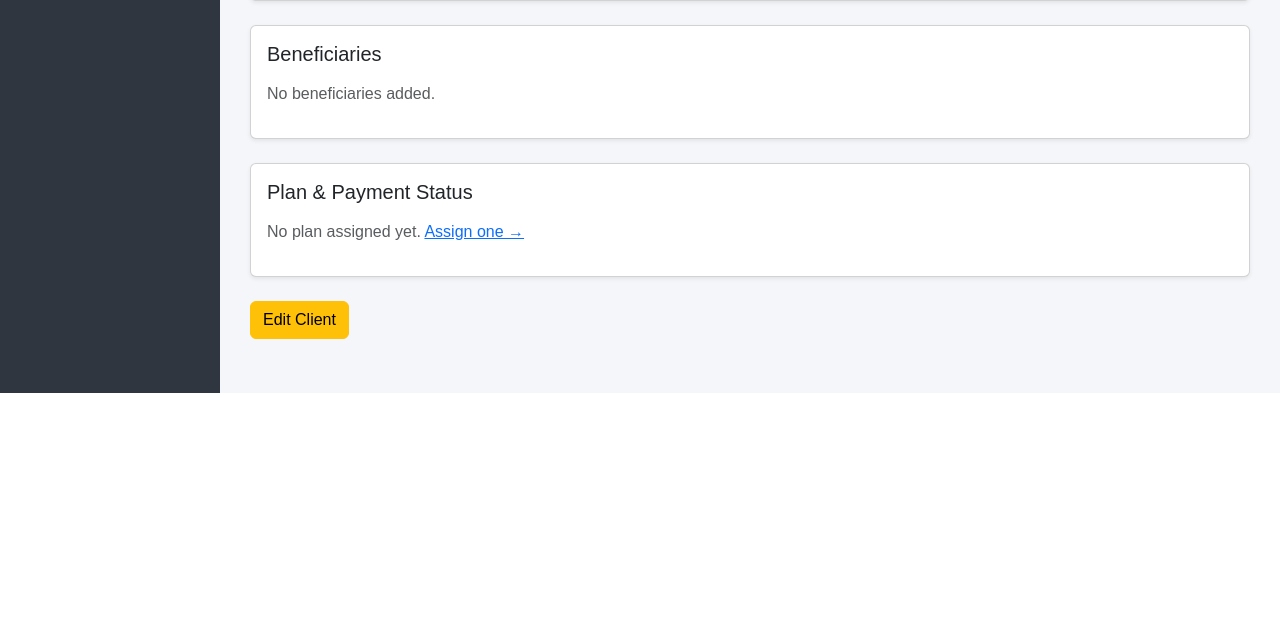
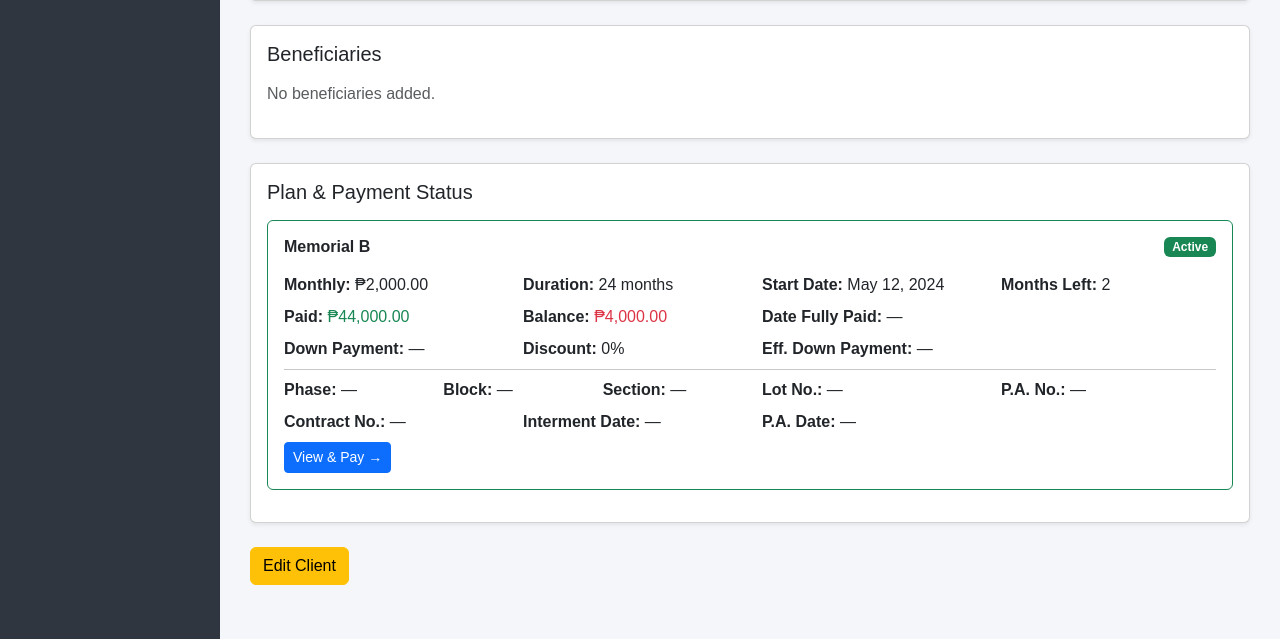
Before and after one commit to Mito2399/GG, a Django app: page /client-details/1/ in a window 1280 px wide. Shown: the part 585-1224 px from the top of the page. Before the commit the page ends 978 px from the top, so only its background shows below. Run offline with Django 5.2, Linux system fonts and the light colour scheme; a user stored in the database is signed in; data comes from the database, SQL or seed files in the repository.

Commit message:
Update client-details.html

```diff
--- a/GG/app/templates/app/client-details.html
+++ b/GG/app/templates/app/client-details.html
@@ -12,7 +12,6 @@
   </div>
 </div>
 
-<!-- Print header -->
 <div class="print-only mb-3">
   <h5>Green Garden — Client Profile</h5>
   <small>Printed: <span id="client-print-date"></span></small><hr>
@@ -76,124 +75,122 @@
   {% endif %}
 </div></div>
 
-<!-- Plan & Payment Status -->
+<!-- Plan & Payment Status — all plans -->
 <div class="card shadow-sm mb-4"><div class="card-body">
-  <h5 class="mb-3">Plan &amp; Payment Status</h5>
-  {% if client_status and client_status.plan != "No Plan" %}
-
-  <!-- Status badge -->
-  <div class="mb-3">
-    {% if client_status.is_cancelled %}
-      <span class="badge bg-danger fs-6">Cancelled</span>
-    {% elif client_status.status %}
-      <span class="badge bg-success fs-6">Active</span>
-    {% else %}
-      <span class="badge bg-secondary fs-6">Completed</span>
+  <div class="d-flex justify-content-between align-items-center mb-3">
+    <h5 class="mb-0">Plan &amp; Payment Status</h5>
+    {% if all_statuses.count > 1 %}
+    <span class="badge bg-info text-dark">{{ all_statuses.count }} plans</span>
     {% endif %}
   </div>
 
-  <!-- Core plan details -->
+  {% if all_statuses %}
+    {% for cs in all_statuses %}
+    <div class="border rounded p-3 mb-3
+      {% if cs.is_cancelled %}border-danger{% elif cs.status %}border-success{% else %}border-secondary{% endif %}">
+
+      <!-- Plan header -->
+      <div class="d-flex justify-content-between align-items-center mb-3">
+        <h6 class="mb-0 fw-bold">{{ cs.plan }}</h6>
+        {% if cs.is_cancelled %}
+          <span class="badge bg-danger">Cancelled</span>
+        {% elif cs.status %}
+          <span class="badge bg-success">Active</span>
+        {% else %}
+          <span class="badge bg-secondary">Completed</span>
+        {% endif %}
+      </div>
+
+      <!-- Core details -->
       <div class="row mb-2">
-    <div class="col-md-3"><strong>Plan:</strong> {{ client_status.plan }}</div>
-    <div class="col-md-3"><strong>Monthly:</strong> ₱{{ client_status.monthly_payment|floatformat:2|intcomma }}</div>
-    <div class="col-md-3"><strong>Duration:</strong> {{ client_status.duration }} months</div>
-    <div class="col-md-3"><strong>Start Date:</strong> {{ client_status.start_date }}</div>
+        <div class="col-md-3"><strong>Monthly:</strong> ₱{{ cs.monthly_payment|floatformat:2|intcomma }}</div>
+        <div class="col-md-3"><strong>Duration:</strong> {{ cs.duration }} months</div>
+        <div class="col-md-3"><strong>Start Date:</strong> {{ cs.start_date }}</div>
+        <div class="col-md-3"><strong>Months Left:</strong> {{ cs.months_remaining }}</div>
       </div>
       <div class="row mb-2">
-    <div class="col-md-3"><strong>Months Left:</strong> {{ client_status.months_remaining }}</div>
-    <div class="col-md-3"><strong>Paid:</strong> <span class="text-success">₱{{ client_status.paid_balance|floatformat:2|intcomma }}</span></div>
-    <div class="col-md-3"><strong>Balance:</strong> <span class="text-danger">₱{{ client_status.balance|floatformat:2|intcomma }}</span></div>
+        <div class="col-md-3"><strong>Paid:</strong> <span class="text-success">₱{{ cs.paid_balance|floatformat:2|intcomma }}</span></div>
+        <div class="col-md-3"><strong>Balance:</strong> <span class="text-danger">₱{{ cs.balance|floatformat:2|intcomma }}</span></div>
         <div class="col-md-3">
           <strong>Date Fully Paid:</strong>
-      {% if client_status.date_fully_paid %}
-        <span class="text-success">{{ client_status.date_fully_paid }}</span>
+          {% if cs.date_fully_paid %}<span class="text-success">{{ cs.date_fully_paid }}</span>{% else %}—{% endif %}
+        </div>
+      </div>
+
+      <!-- Down payment -->
+      <div class="row mb-2">
+        <div class="col-md-3">
+          <strong>Down Payment:</strong>
+          {% if cs.down_payment %}₱{{ cs.down_payment|floatformat:2|intcomma }}{% else %}—{% endif %}
+        </div>
+        <div class="col-md-3">
+          <strong>Discount:</strong>
+          {% if cs.discount_percent %}{{ cs.discount_percent }}%{% else %}0%{% endif %}
+        </div>
+        <div class="col-md-3">
+          <strong>Eff. Down Payment:</strong>
+          {% if cs.effective_down_payment %}
+            <span class="text-success">₱{{ cs.effective_down_payment|floatformat:2|intcomma }}</span>
           {% else %}—{% endif %}
         </div>
       </div>
 
-  <!-- Down payment + discount -->
+      <hr class="my-2">
+
+      <!-- Lot location -->
+      {% if cs.plan == "TCT A/R" %}
       <div class="row mb-2">
-    <div class="col-md-3">
-      <strong>Down Payment:</strong>
-      {% if client_status.down_payment %}₱{{ client_status.down_payment|floatformat:2|intcomma }}{% else %}—{% endif %}
+        <div class="col-md-3"><strong>TCT A/R:</strong> {{ cs.columbarium_type|default:"—" }}</div>
+        <div class="col-md-3"><strong>Level:</strong> {% if cs.columbarium_level %}Level {{ cs.columbarium_level }}{% else %}—{% endif %}</div>
+        <div class="col-md-3"><strong>Tomb No.:</strong> {{ cs.tomb_number|default:"—" }}</div>
       </div>
-    <div class="col-md-3">
-      <strong>Discount:</strong>
-      {% if client_status.discount_percent %}{{ client_status.discount_percent }}%{% else %}0%{% endif %}
+      {% else %}
+      <div class="row mb-2">
+        <div class="col-md-2"><strong>Phase:</strong> {{ cs.phase|default:"—" }}</div>
+        <div class="col-md-2"><strong>Block:</strong> {{ cs.block|default:"—" }}</div>
+        <div class="col-md-2"><strong>Section:</strong> {{ cs.section|default:"—" }}</div>
+        <div class="col-md-3"><strong>Lot No.:</strong> {{ cs.lot_number|default:"—" }}</div>
+        <div class="col-md-3"><strong>P.A. No.:</strong> {{ cs.pa_number|default:"—" }}</div>
       </div>
-    <div class="col-md-3">
-      <strong>Eff. Down Payment:</strong>
-      {% if client_status.effective_down_payment %}
-        <span class="text-success">₱{{ client_status.effective_down_payment|floatformat:2|intcomma }}</span>
-      {% else %}—{% endif %}
+      {% if cs.plan == "THS" or cs.plan == "THTC" %}
+      <div class="row mb-2">
+        <div class="col-md-3"><strong>Column Level:</strong> {{ cs.column_level|default:"—" }}</div>
       </div>
+      {% endif %}
+      {% endif %}
+
+      <div class="row mb-2">
+        <div class="col-md-3"><strong>Contract No.:</strong> {{ cs.contract_number|default:"—" }}</div>
+        <div class="col-md-3"><strong>Interment Date:</strong> {{ cs.interment_date|default:"—" }}</div>
+        <div class="col-md-3"><strong>P.A. Date:</strong> {{ cs.pa_date|default:"—" }}</div>
       </div>
 
-  <hr>
-
-  <!-- Lot location -->
-  <div class="row mb-2">
-    <div class="col-md-2"><strong>Phase:</strong> {{ client_status.phase|default:"—" }}</div>
-    <div class="col-md-2"><strong>Block:</strong> {{ client_status.block|default:"—" }}</div>
-    <div class="col-md-2"><strong>Section:</strong> {{ client_status.section|default:"—" }}</div>
-    <div class="col-md-3"><strong>Lot No.:</strong> {{ client_status.lot_number|default:"—" }}</div>
-    <div class="col-md-3"><strong>P.A. No.:</strong> {{ client_status.pa_number|default:"—" }}</div>
-  </div>
-
-  <!-- Column Level — THS / THTC only -->
-  {% if client_status.plan == "THS" or client_status.plan == "THTC" %}
-  <div class="row mb-2">
-    <div class="col-md-3">
-      <strong>Column Level:</strong>
-      {{ client_status.column_level|default:"—" }}
-    </div>
+      {% if cs.is_cancelled %}
+      <div class="alert alert-danger mt-2 mb-2 py-2">
+        <strong>Cancelled on {{ cs.cancellation_date }}:</strong>
+        {{ cs.cancellation_reason|default:"No reason provided." }}
       </div>
       {% endif %}
 
-  <!-- Extended lot tracking -->
-  <div class="row mb-2">
-    <div class="col-md-3"><strong>Contract No.:</strong> {{ client_status.contract_number|default:"—" }}</div>
-    <div class="col-md-3"><strong>Interment Date:</strong> {{ client_status.interment_date|default:"—" }}</div>
-    <div class="col-md-3"><strong>P.A. Date:</strong> {{ client_status.pa_date|default:"—" }}</div>
+      <!-- View Payments button -->
+      <div class="mt-2 no-print">
+        <a href="{% url 'payment-history' client.pk %}?plan={{ cs.pk }}"
+           class="btn btn-sm {% if cs.status and not cs.is_cancelled %}btn-primary{% else %}btn-outline-secondary{% endif %}">
+          {% if cs.status and not cs.is_cancelled %}View &amp; Pay →{% else %}View Payment History →{% endif %}
+        </a>
       </div>
 
-  <!-- Columbarium -->
-  {% if client_status.columbarium_type or client_status.tomb_number %}
-  <hr>
-  <h6 class="text-secondary mb-2">🏛 Columbarium</h6>
-  <div class="row mb-2">
-    <div class="col-md-3">
-      <strong>TCT A/R:</strong> {{ client_status.columbarium_type|default:"—" }}
     </div>
-    <div class="col-md-3">
-      <strong>Level:</strong>
-      {% if client_status.columbarium_level %}Level {{ client_status.columbarium_level }}{% else %}—{% endif %}
-    </div>
-    <div class="col-md-3">
-      <strong>Tomb No.:</strong> {{ client_status.tomb_number|default:"—" }}
-    </div>
-  </div>
-  {% endif %}
-
-  <!-- Cancellation info -->
-  {% if client_status.is_cancelled %}
-  <div class="alert alert-danger mt-2 mb-0">
-    <strong>Cancelled on {{ client_status.cancellation_date }}:</strong>
-    {{ client_status.cancellation_reason|default:"No reason provided." }}
-  </div>
-  {% endif %}
-
+    {% endfor %}
   {% else %}
     <p class="text-muted">No plan assigned yet. <a href="{% url 'plan' client.pk %}">Assign one →</a></p>
   {% endif %}
+
 </div></div>
 
 <!-- Action buttons -->
 <div class="d-flex gap-2 mb-4 no-print">
   <a href="{% url 'edit-details' client.pk %}" class="btn btn-warning">Edit Client</a>
-  {% if client_status and client_status.plan != "No Plan" %}
-  <a href="{% url 'payment-history' client.pk %}" class="btn btn-primary">View Payments</a>
-  {% endif %}
 </div>
 {% endblock %}
 
```
Lines whose indentation alone changed are shown as unchanged.
